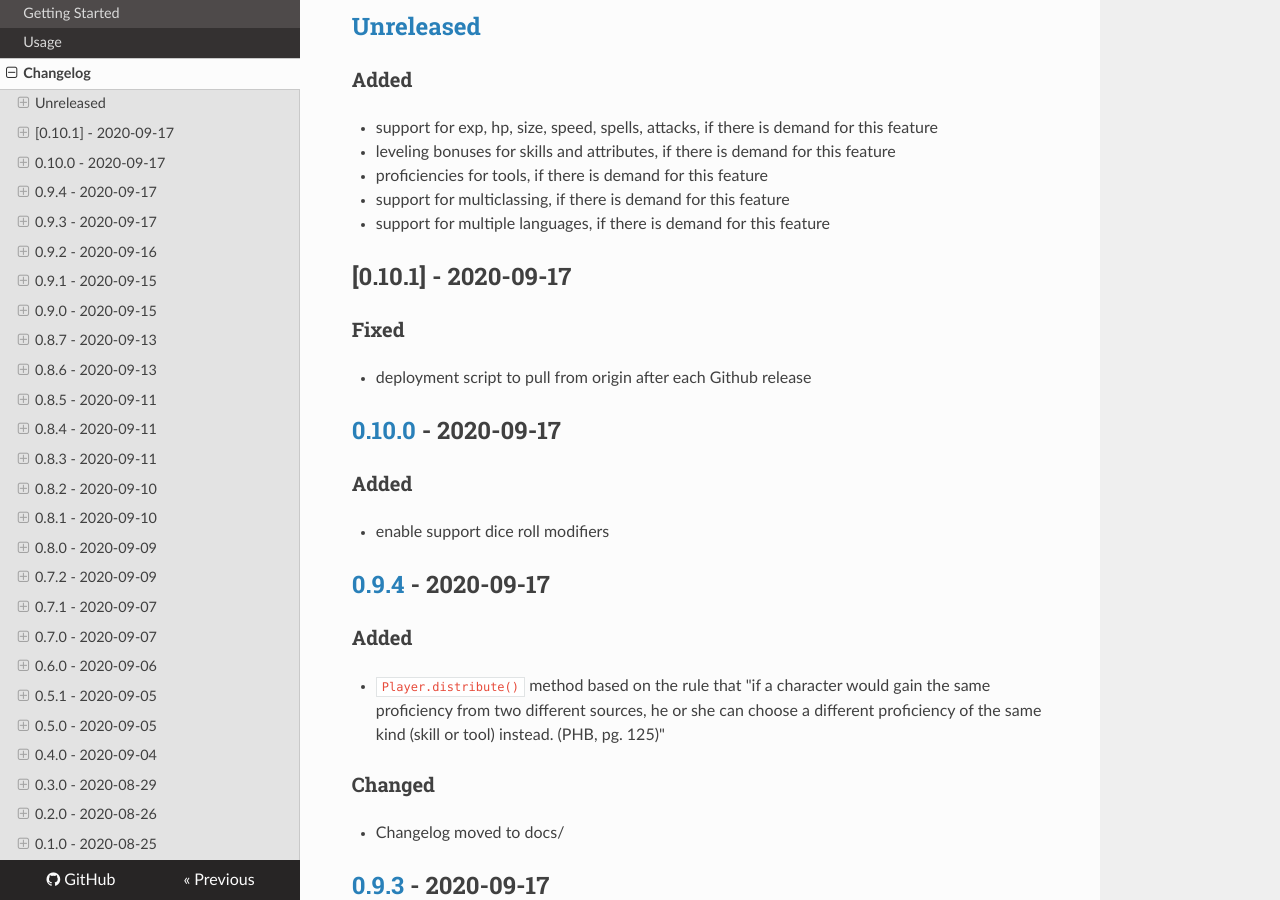
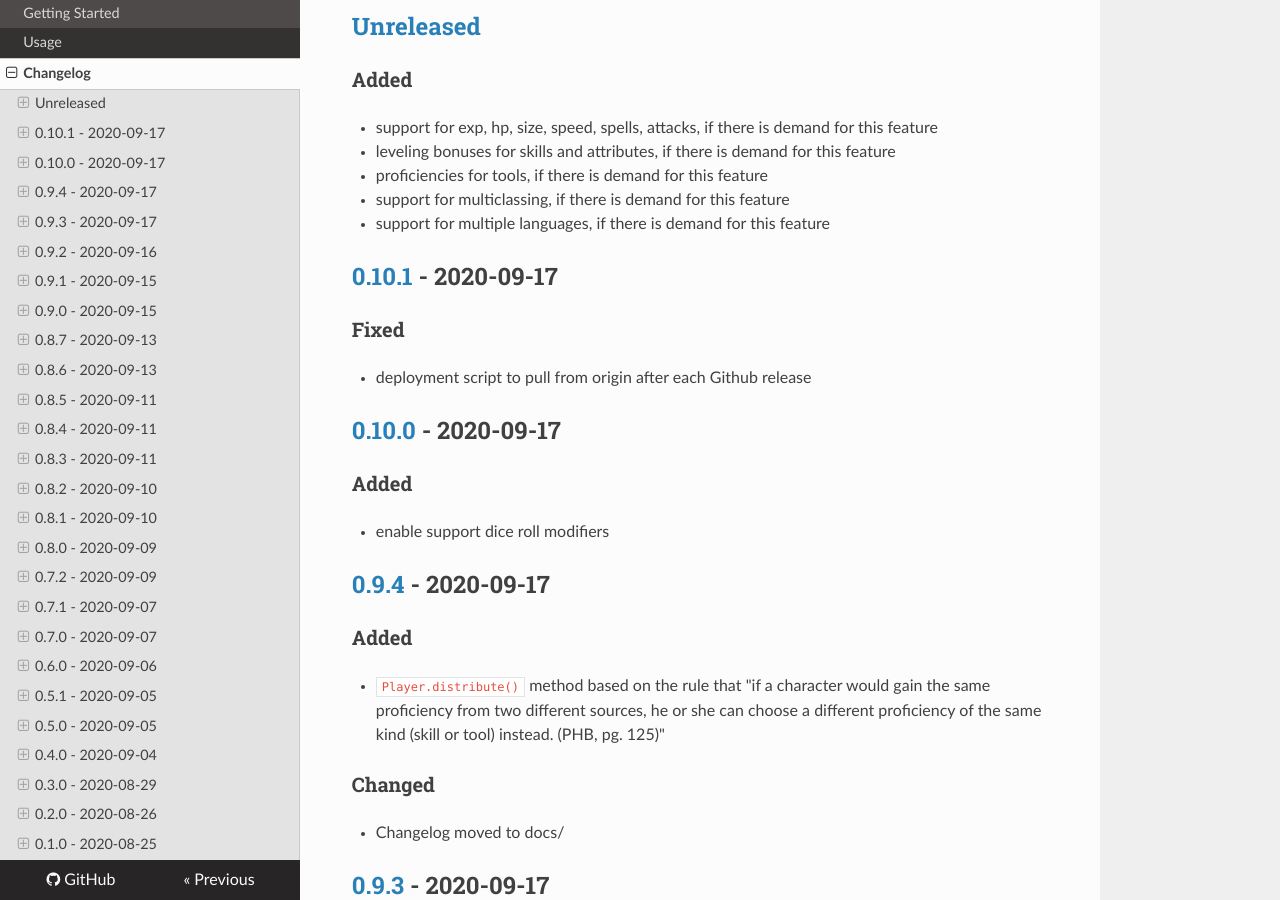
Before and after one commit to signebedi/mercutio, an MkDocs documentation site: the page built from docs/CHANGELOG.md, in a window 1280 px wide and 900 px high, scrolled down 510 px. Built offline with MkDocs 1.6.1, drawn with Linux system fonts in a browser that asks for light colours; nearby versions of some CDN libraries; part of the change alters nothing that is shown.

````diff
--- a/docs/CHANGELOG.md
+++ b/docs/CHANGELOG.md
@@ -172,7 +172,8 @@ Git commits will follow these conventions (with major convetions bolded):
 - generate player using ```mc.Player.gen()```
 - standard player dimensions for class, attributes, race, religion, language, and special
 
-[Unreleased]: https://github.com/signebedi/mercutio/compare/0.10.0...HEAD
+[Unreleased]: https://github.com/signebedi/mercutio/compare/0.10.1...HEAD
+[0.10.1]: https://github.com/signebedi/mercutio/compare/0.10.0...0.10.1
 [0.10.0]: https://github.com/signebedi/mercutio/compare/0.9.4...0.10.0
 [0.9.4]: https://github.com/signebedi/mercutio/compare/0.9.3...0.9.4
 [0.9.3]: https://github.com/signebedi/mercutio/compare/0.9.2...0.9.3
````
